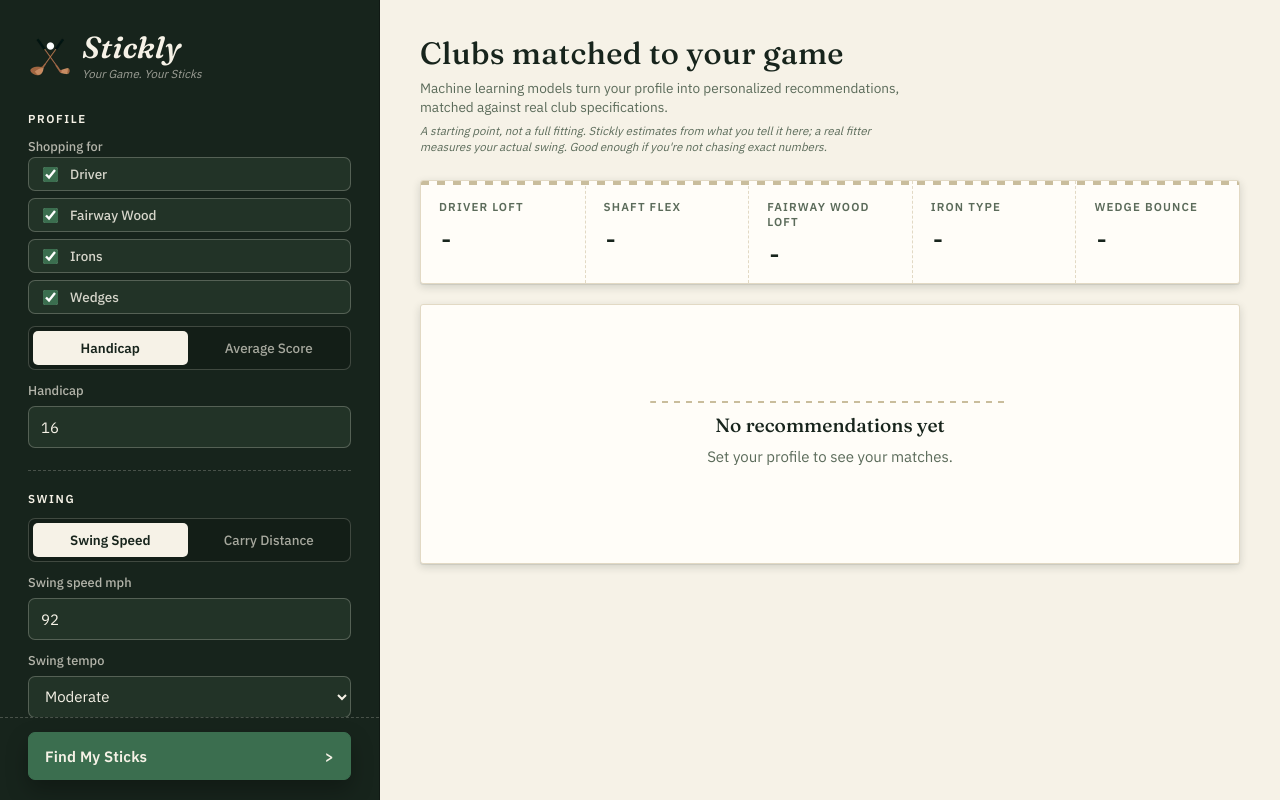
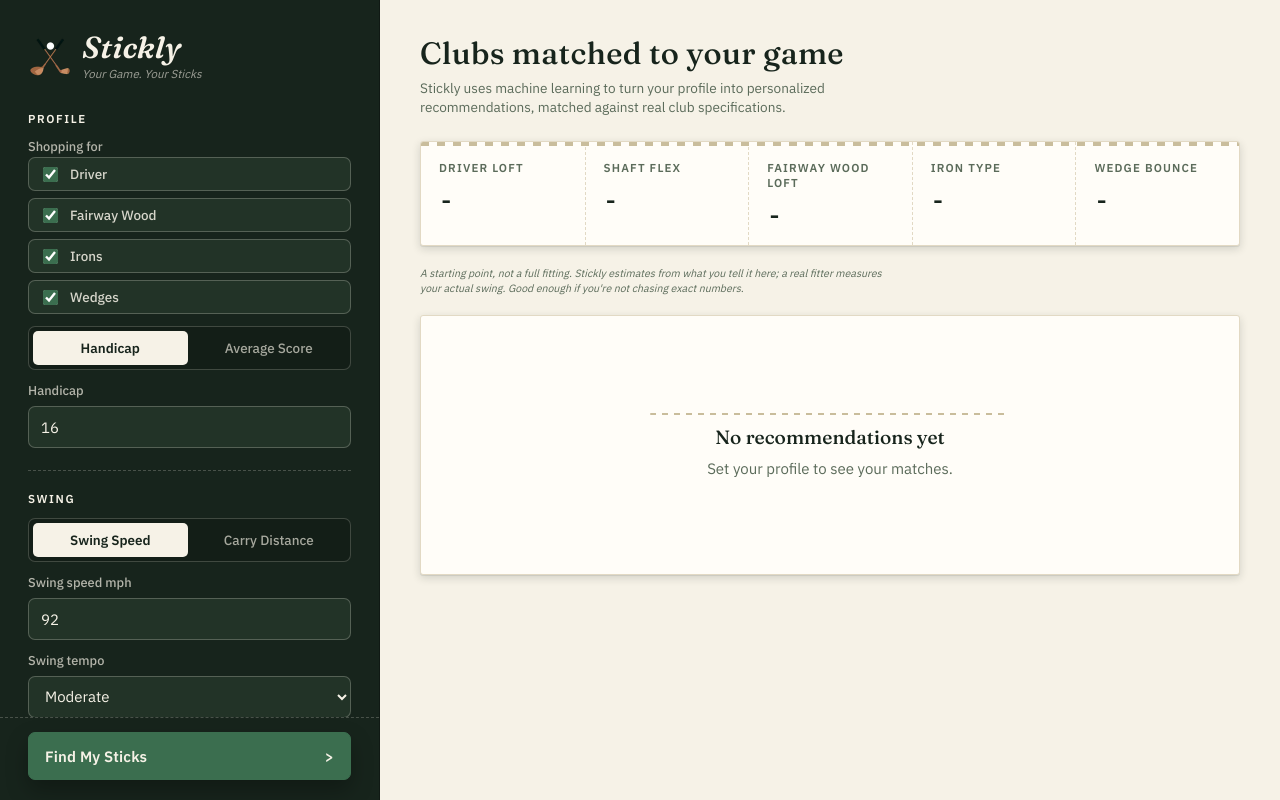
Before and after one commit to vincent-bui-se/GolfRec, a Flask app: page / in a window 1280 px wide. Run offline with Flask 3, Linux system fonts and the light colour scheme.

Commit message:
Update page disclaimer and subtitle for improved clarity and consistency

```diff
--- a/static/styles.css
+++ b/static/styles.css
@@ -457,10 +457,10 @@ select {
 }
 
 .page-disclaimer {
-  margin: 6px 0 0;
+  margin: 10px 0 20px;
   max-width: 480px;
   color: var(--moss);
-  font-size: 0.72rem;
+  font-size: 0.66rem;
   font-style: italic;
   line-height: 1.4;
 }
--- a/templates/index.html
+++ b/templates/index.html
@@ -361,8 +361,7 @@
         <header class="page-header">
           <div>
             <h2>Clubs matched to your game</h2>
-            <p class="page-subtitle">Machine learning models turn your profile into personalized recommendations, matched against real club specifications.</p>
-            <p class="page-disclaimer">A starting point, not a full fitting. Stickly estimates from what you tell it here; a real fitter measures your actual swing. Good enough if you're not chasing exact numbers.</p>
+            <p class="page-subtitle">Stickly uses machine learning to turn your profile into personalized recommendations, matched against real club specifications.</p>
           </div>
         </header>
 
@@ -396,6 +395,8 @@
             <strong>-</strong>
           </article>
         </section>
+
+        <p class="page-disclaimer">A starting point, not a full fitting. Stickly estimates from what you tell it here; a real fitter measures your actual swing. Good enough if you're not chasing exact numbers.</p>
 
         <section class="empty-state" id="empty-state">
           <div class="empty-line"></div>
```
